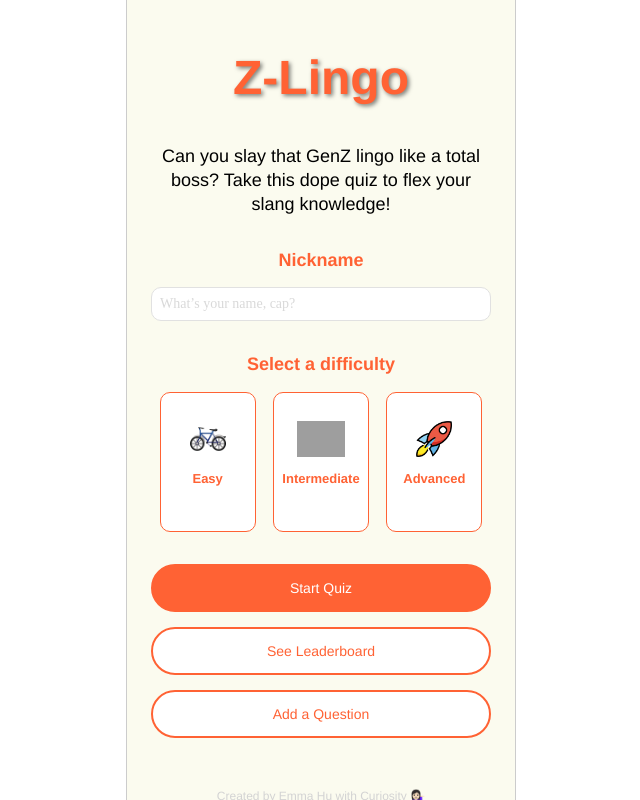
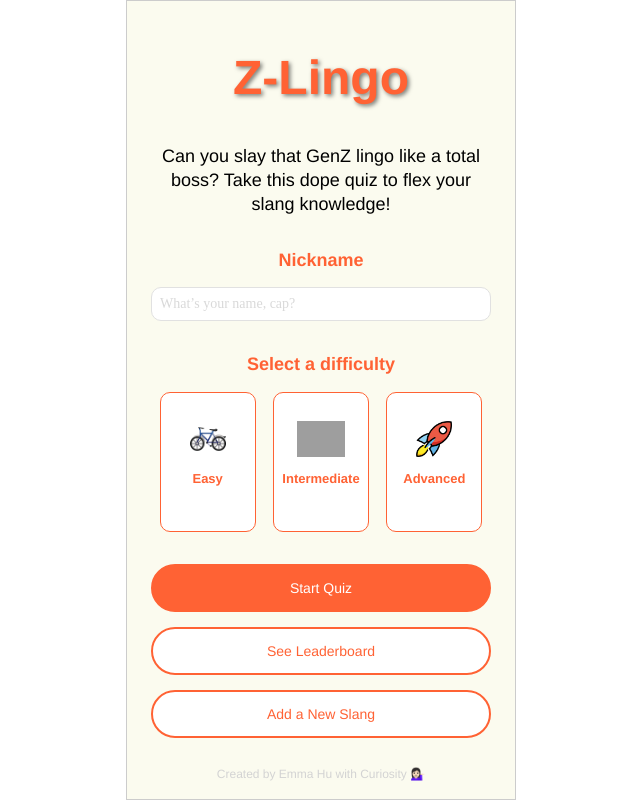
Before and after one commit to emma-z-hu/Z-Lingo, a React (Vite) app in the folder client/: page / in a window 1280 px wide. Shown: the whole page, without its empty margins (319-959 px from the left). Built offline with nearby package versions, Linux system fonts and the light colour scheme; grey boxes are pictures that could not be loaded; a web font is replaced by a local one.

Commit message:
cleaning up commented out codes

```diff
--- a/client/src/App.scss
+++ b/client/src/App.scss
@@ -13,8 +13,10 @@ html, body, #root {
   }
 
   #root {
-    width: $mobile-screen-width;
-    height: $mobile-screen-height;
+    width: 100%;
+    height: 100%;
+    max-width: $mobile-screen-width;
+    max-height: $mobile-screen-height;
     overflow: hidden;
     border: 1px solid #ccc;
     box-shadow: 0px 0px 10px rgba(0, 0, 0, 0.1);
--- a/client/src/components/Header/Header.jsx
+++ b/client/src/components/Header/Header.jsx
@@ -5,7 +5,6 @@ const Header = ({ difficulty }) => {
   return (
     <div className="header">
       <h1 className="header__title">Level: {difficulty}</h1>
-      {/* <img src={`../../assets/icons/${difficulty.toLowerCase()}-icon.png`} alt={`${difficulty} icon`} className="header__icon" /> */}
     </div>
   );
 };
--- a/client/src/components/InputField/InputField.scss
+++ b/client/src/components/InputField/InputField.scss
@@ -14,7 +14,6 @@
 
   &__input {
     padding: 8px;
-    // margin:8px;
     border: 1px solid $inactive-input-field-outline-color;
     border-radius: $input-field-border-radius;
     width: 100%;
--- a/client/src/components/QuestionCount/QuestionCount.scss
+++ b/client/src/components/QuestionCount/QuestionCount.scss
@@ -6,7 +6,6 @@
 .question-count {
   padding: 16px;
   text-align: center;
-  // position: fixed;
   width: 340px;
 
 
--- a/client/src/components/SecondaryCTA/SecondaryCTA.scss
+++ b/client/src/components/SecondaryCTA/SecondaryCTA.scss
@@ -12,12 +12,6 @@
     font-size: $mobile-body-text-size;
     transition: background-color 0.3s ease;
 
-    // &:hover {
-    //   background-color: $secondary-cta-hover-background-color;
-    //   border-color: $secondary-cta-hover-border-color;
-    //   color: $secondary-cta-hover-text-color;
-    // }
-
     &:hover {
       transform: scale(1.05);
     }
--- a/client/src/components/Spinner/Spinner.scss
+++ b/client/src/components/Spinner/Spinner.scss
@@ -9,11 +9,11 @@
   left: 0;
   width: 100%;
   height: 100%;
-  background-color: rgba(0, 0, 0, 0.2);  // Semi-transparent background
+  background-color: rgba(0, 0, 0, 0.2);
   display: flex;
   justify-content: center;
   align-items: center;
-  z-index: 999;  // Ensure it's on top of all other content
+  z-index: 999;
 
   &__circle {
     width: 40px;
--- a/client/src/pages/AddQuizPage/AddQuizPage.jsx
+++ b/client/src/pages/AddQuizPage/AddQuizPage.jsx
@@ -2,7 +2,7 @@ import React, { useState } from "react";
 import { useNavigate } from "react-router-dom";
 import PrimaryCTA from "../../components/PrimaryCTA/PrimaryCTA";
 import SecondaryCTA from "../../components/SecondaryCTA/SecondaryCTA";
-import InputField from "../../components/InputField/InputField"; // Import InputField
+import InputField from "../../components/InputField/InputField";
 import axios from "axios";
 import "./AddQuizPage.scss";
 
@@ -23,7 +23,6 @@ const AddQuizPage = () => {
   };
 
   const handleSubmit = () => {
-    // Validation
     if (
       !slang ||
       !meaning ||
@@ -34,20 +33,17 @@ const AddQuizPage = () => {
       return;
     }
 
-    // Combine correct meaning with trick answers
     const newQuiz = {
       slang,
       question: `What does "${slang}" mean?`,
-      options: [...trickAnswers, meaning], // Combine trick answers with correct meaning
+      options: [...trickAnswers, meaning],
       correctOption: meaning,
       difficulty,
     };
 
-    // Post the new quiz to the backend
     axios
       .post(`${API_URL}/api/quiz/add`, newQuiz)
       .then(() => {
-        // Navigate to the new confirmation page '/quiz/add/complete'
         navigate("/quiz/add/complete");
       })
       .catch((error) => {
@@ -65,7 +61,6 @@ const AddQuizPage = () => {
       <h1 className="add-quiz-page__title">Add a New Quiz</h1>
 
       <div className="add-quiz-page__form">
-        {/* Use InputField component for slang */}
         <InputField
           label="Slang Word"
           value={slang}
@@ -73,7 +68,6 @@ const AddQuizPage = () => {
           placeholder="Enter the slang word"
         />
 
-        {/* Use InputField component for correct meaning */}
         <InputField
           label="Correct Meaning"
           value={meaning}
@@ -81,7 +75,6 @@ const AddQuizPage = () => {
           placeholder="Enter the correct meaning"
         />
 
-        {/* Use InputField component for each trick answer */}
         <label>Trick Answers</label>
         <div className="add-quiz-page__form--trick-answers">
           {trickAnswers.map((answer, index) => (
--- a/client/src/pages/HomePage/HomePage.jsx
+++ b/client/src/pages/HomePage/HomePage.jsx
@@ -101,7 +101,7 @@ const HomePage = () => {
       <div className="home-page__cta">
         <PrimaryCTA label="Start Quiz" onClick={handleStartQuiz} />
         <SecondaryCTA label="See Leaderboard" onClick={handleSeeLeaderboard} />
-        <SecondaryCTA label="Add a Question" onClick={handleAddQuestion} />
+        <SecondaryCTA label="Add a New Slang" onClick={handleAddQuestion} />
       </div>
     </div>
   );
--- a/client/src/pages/LeaderboardPage/LeaderboardPage.scss
+++ b/client/src/pages/LeaderboardPage/LeaderboardPage.scss
@@ -32,7 +32,6 @@
     margin-top: 16px;
 
     th, td {
-    //   border: 1px solid $table-header-background-color;
       padding: $increment;
       text-align: center;
     }
--- a/client/src/pages/QuizPage/QuizPage.jsx
+++ b/client/src/pages/QuizPage/QuizPage.jsx
@@ -13,7 +13,7 @@ const QuizPage = () => {
   const [questions, setQuestions] = useState([]);
   const [currentQuestionIndex, setCurrentQuestionIndex] = useState(0);
   const [selectedOption, setSelectedOption] = useState(null);
-  const [answers, setAnswers] = useState([]); // Track user's answers
+  const [answers, setAnswers] = useState([]);
   const [isCorrect, setIsCorrect] = useState(null);
   const [isLoading, setIsLoading] = useState(true);
   const [isTransitioning, setIsTransitioning] = useState(false);
@@ -22,7 +22,7 @@ const QuizPage = () => {
 
   const searchParams = new URLSearchParams(location.search);
   const difficulty = searchParams.get("difficulty");
-  const nickname = searchParams.get('nickname'); // Get username from URL params
+  const nickname = searchParams.get('nickname');
 
   const shuffleOptions = (options) => {
     return options.sort(() => Math.random() - 0.5);
@@ -65,14 +65,12 @@ const QuizPage = () => {
     }, 500);
 
     setTimeout(() => {
-      // Check if it is the last question before submitting
       if (currentQuestionIndex < questions.length - 1) {
         setCurrentQuestionIndex((prevIndex) => prevIndex + 1);
         setSelectedOption(null);
         setIsCorrect(null);
         setIsTransitioning(false);
       } else {
-        // Ensure the last answer is included in answers before submitting
         const updatedAnswers = [
           ...answers,
           { questionId: currentQuestion.id, selectedOption: option },
@@ -84,13 +82,13 @@ const QuizPage = () => {
 
   const submitQuiz = (finalAnswers) => {
     axios
-      .post(`${API_URL}/api/quiz/submit`, { answers: finalAnswers, difficulty, username: nickname }) // Include username in submission
+      .post(`${API_URL}/api/quiz/submit`, { answers: finalAnswers, difficulty, username: nickname })
       .then((response) => {
         const { score, comment, percentile } = response.data;
         navigate(
           `/quiz/result?score=${score}&comment=${encodeURIComponent(
             comment
-          )}&percentile=${percentile}&difficulty=${difficulty}&nickname=${encodeURIComponent(nickname)}` // Include username in URL
+          )}&percentile=${percentile}&difficulty=${difficulty}&nickname=${encodeURIComponent(nickname)}`
         );
       })
       .catch((error) => {
@@ -137,7 +135,7 @@ const QuizPage = () => {
       </div>
       <div className="quiz-page__bottom-section">
         <p className="quiz-page__back-home" onClick={handleBackToHome}>
-          Back to home page
+          Back to Home Page
         </p>
       </div>
     </div>
--- a/client/src/pages/QuizResultPage/QuizResultPage.jsx
+++ b/client/src/pages/QuizResultPage/QuizResultPage.jsx
@@ -25,7 +25,7 @@ const QuizResultPage = () => {
   const comment = searchParams.get('comment');
   const percentile = searchParams.get('percentile');
   const difficulty = searchParams.get('difficulty');
-  const nickname = searchParams.get('nickname'); // Get username from URL params
+  const nickname = searchParams.get('nickname');
 
 
   const scoreImages = {
@@ -59,7 +59,7 @@ const QuizResultPage = () => {
       <h1 className="quiz-result-page__title">{nickname}, you scored {score}/10</h1>
       <p className="quiz-result-page__percentile">You scored higher than {percentile}% of participants!</p>
 
-      <PrimaryCTA label="See the leaderboard" onClick={handleLeaderboard} /> {/* New CTA for Leaderboard */}
+      <PrimaryCTA label="See Leaderboard" onClick={handleLeaderboard} />
 
       <p className="quiz-result-page__comment">{decodeURIComponent(comment)}</p>
       <img className="quiz-result-page__meme" src={scoreImages[score]} alt={`Score ${score} Meme`} />
```
